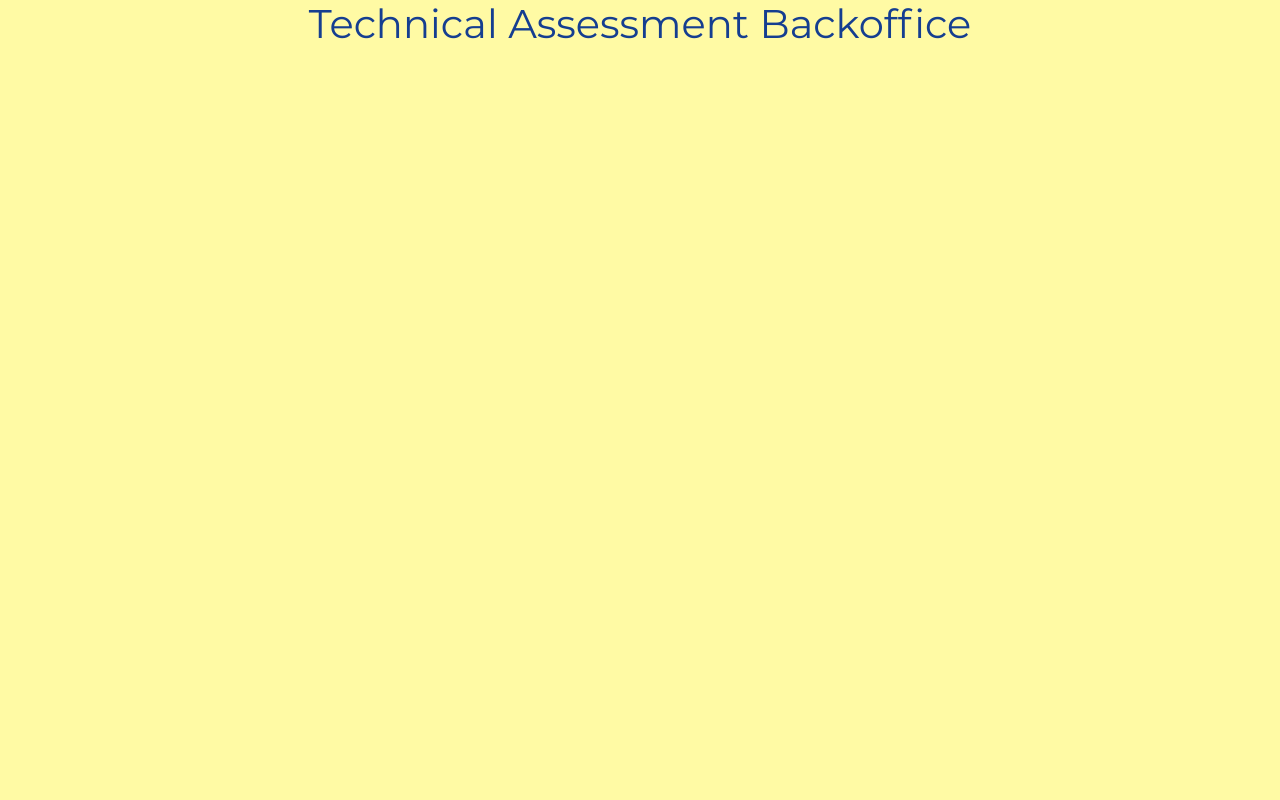
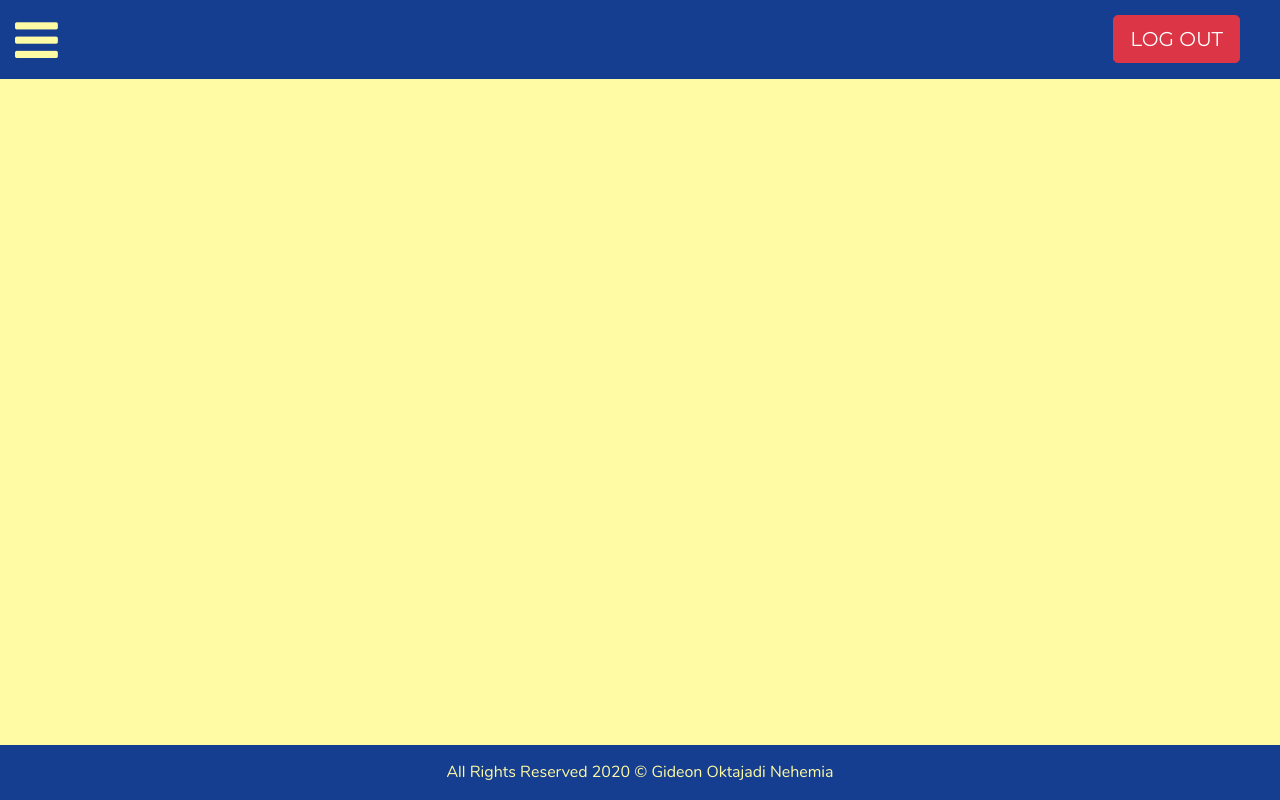
Before and after one commit to gideongurning31/tech-assessment-backoffice-frontend, an Angular app: page / in a window 1280 px wide. Built offline with nearby package versions, Linux system fonts and the light colour scheme.

Commit message:
Dashboard (nav-page-footer) base layout

```diff
--- a/src/app/app.component.html
+++ b/src/app/app.component.html
@@ -1 +1,7 @@
-<h1 style="text-align: center;">Technical Assessment Backoffice</h1>
+<app-navbar></app-navbar>
+<div class="absolute">
+  <div class="content">
+    <router-outlet></router-outlet>
+  </div>
+</div>
+<app-footer></app-footer>
--- /dev/null
+++ b/src/app/footer/footer.component.scss
@@ -0,0 +1,17 @@
+footer {
+  position: fixed;
+  bottom: 0;
+  z-index: 999;
+  width: 100%;
+  height: inherit;
+  display: flex;
+  align-items: center;
+  justify-content: center;
+  background-color: var(--palette-B1);
+  color: var(--palette-Y);
+}
+
+p {
+  padding-top: 15px;
+  text-align: center;
+}
--- /dev/null
+++ b/src/app/footer/footer.component.ts
@@ -0,0 +1,13 @@
+import { Component } from '@angular/core';
+
+@Component({
+  selector: 'app-footer',
+  template: `
+  <footer>
+    <p>All Rights Reserved 2020 © Gideon Oktajadi Nehemia</p>
+  </footer>`,
+  styleUrls: ['footer.component.scss'],
+})
+export class FooterComponent {
+  constructor() {}
+}
--- /dev/null
+++ b/src/app/navbar/navbar.component.html
@@ -0,0 +1,13 @@
+<header>
+  <div class="logo">
+    <i class="fa fa-bars"></i>
+  </div>
+  <nav>
+    <ul class="desktop">
+      <li><button class="btn btn-lg btn-danger" (click)="logout()">LOG OUT</button></li>
+    </ul>
+    <ul class="mobile" *ngIf="mobileNav">
+      <li><button class="btn btn-lg btn-danger" (click)="logout()">LOG OUT</button></li>
+    </ul>
+  </nav>
+</header>
--- /dev/null
+++ b/src/app/navbar/navbar.component.scss
@@ -0,0 +1,77 @@
+header {
+  position: fixed;
+  top: 0;
+  z-index: 999;
+  width: 100%;
+  height: inherit;
+  display: flex;
+  align-items: center;
+  justify-content: space-between;
+  background-color: var(--palette-B1);
+  color: var(--palette-Y);
+}
+
+.logo {
+  margin: 0;
+  padding: 0;
+  padding-left: 15px;
+  font-size: 50px;
+  height: 9vh;
+  cursor: pointer;
+}
+
+.mobile {
+  display: none;
+}
+
+a, ul, li {
+  font-family: "Montserrat", "Helvetica Neue", sans-serif;
+  font-weight: bold;
+  color: var(--palette-Y);
+  list-style: none;
+  text-decoration: none;
+}
+
+ul {
+  margin-top: 15px;
+  padding-right: 15px;
+}
+
+ul.mobile {
+  min-height: 82vh;
+}
+
+ul.desktop > li {
+  display: inline-block;
+  margin: 0 25px;
+}
+
+ul.mobile > li {
+  margin: 20px 0;
+}
+
+.logo > i, a {
+  transition: 0.3s ease-in;
+}
+
+.logo > i:hover, a:hover {
+  color: var(--palette-B2);
+}
+
+a.is-active {
+  color: var(--palette-G);
+}
+
+@media (max-width: 810px) {
+  header {
+    display: block;
+  }
+
+  .desktop {
+    display: none;
+  }
+
+  .mobile {
+    display: inline-block;
+  }
+}
--- /dev/null
+++ b/src/app/navbar/navbar.component.ts
@@ -0,0 +1,17 @@
+import { Component, OnInit } from '@angular/core';
+import { Router } from '@angular/router';
+
+@Component({
+  selector: 'app-navbar',
+  templateUrl: './navbar.component.html',
+  styleUrls: ['./navbar.component.scss'],
+})
+export class NavbarComponent implements OnInit {
+  constructor(private router: Router) {}
+
+  mobileNav: boolean;
+
+  ngOnInit(): void {}
+
+  logout() {}
+}
```
Also changed, not shown: src/app/app.module.ts (+6 -9 lines).
